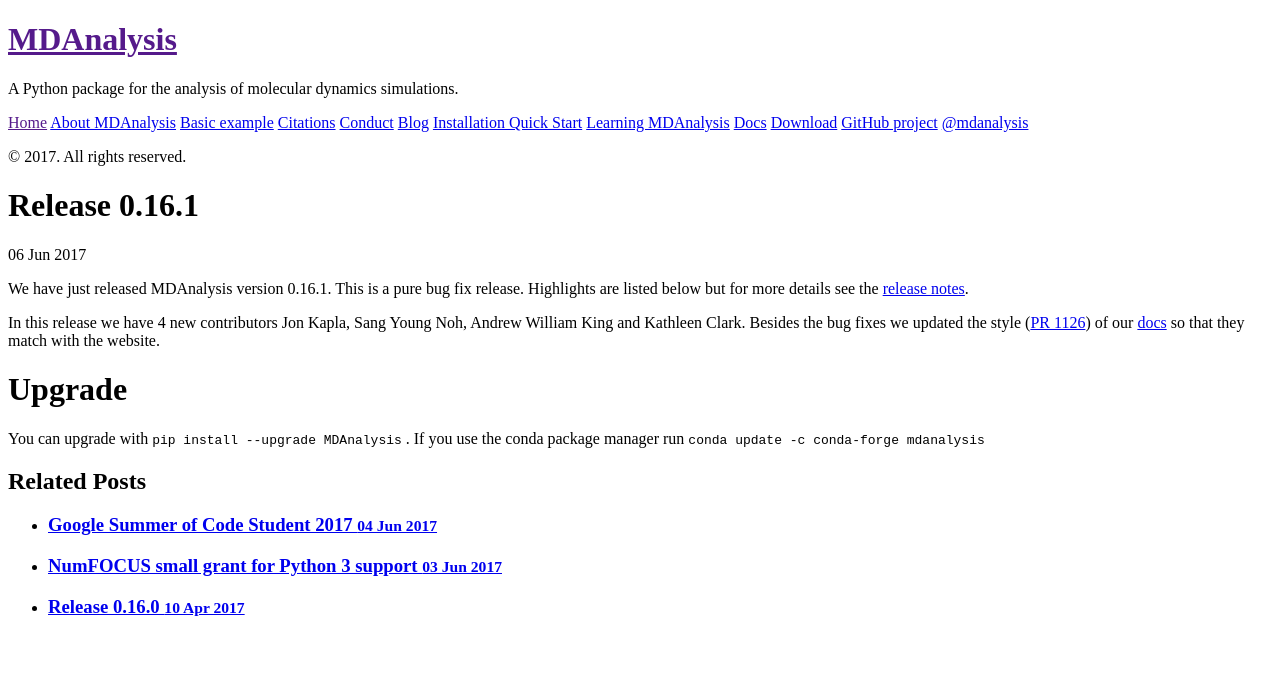
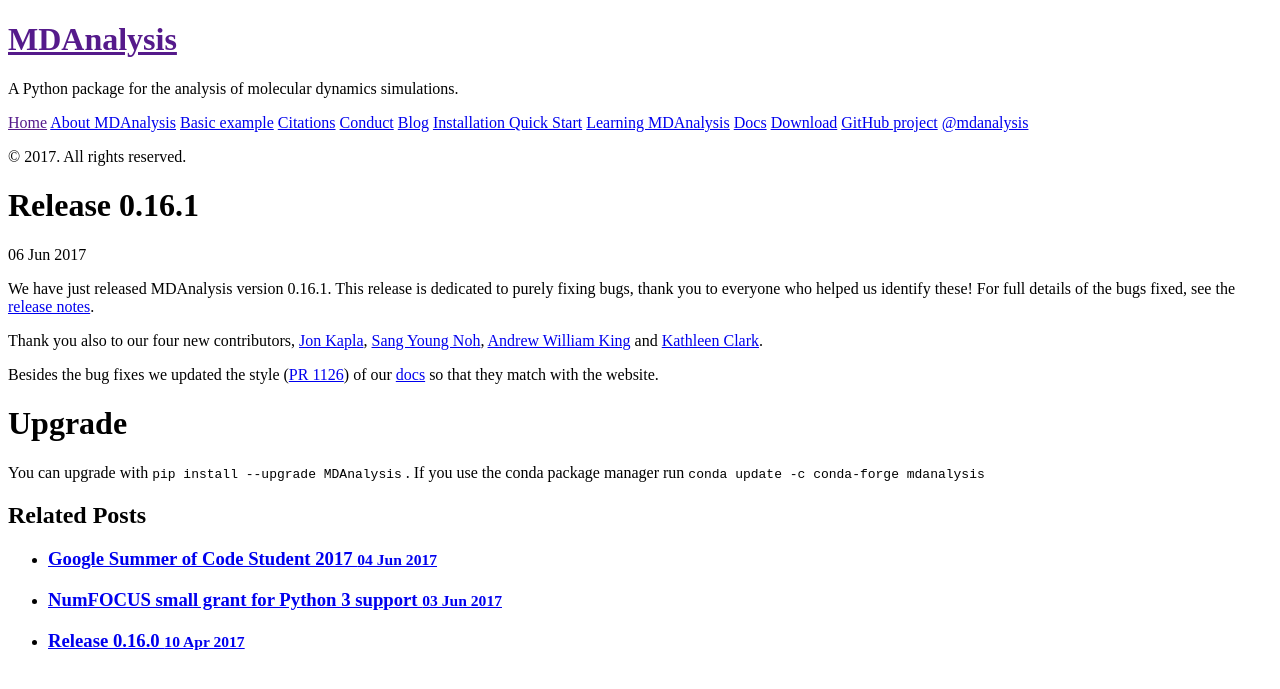
Before and after one commit to MDAnalysis/MDAnalysis.github.io, a Jekyll site: the page built from _posts/2017-06-06-release-0.16.1.md, in a window 1280 px wide. Shown: the top 689 px of the page. Built offline with Jekyll 4.4.1, drawn with Linux system fonts in a browser that asks for light colours; comment, search, counter and statistics services are not loaded.

Commit message:
Update 2017-06-06-release-0.16.1.md

```diff
--- a/_posts/2017-06-06-release-0.16.1.md
+++ b/_posts/2017-06-06-release-0.16.1.md
@@ -3,11 +3,14 @@ layout: post
 title: Release 0.16.1
 ---
 
-We have just released MDAnalysis version 0.16.1. This is a pure bug fix release.
-Highlights are listed below but for more details see the [release notes][notes].
+We have just released MDAnalysis version 0.16.1. This release is dedicated to
+purely fixing bugs, thank you to everyone who helped us identify these!
+For full details of the bugs fixed, see the [release notes][notes].
 
-In this release we have 4 new contributors Jon Kapla, Sang Young Noh, Andrew
-William King and Kathleen Clark. Besides the bug fixes we updated the style
+Thank you also to our four new contributors, [Jon Kapla][jon], [Sang Young Noh][sang],
+[Andrew William King][andrew] and [Kathleen Clark][kathleen].
+
+Besides the bug fixes we updated the style
 ([PR 1126][doc-pr]) of our [docs][docs] so that they match with the website.
 
 # Upgrade
```
Also changed, not shown: other parts of _posts/2017-06-06-release-0.16.1.md (+4 -0 lines).
